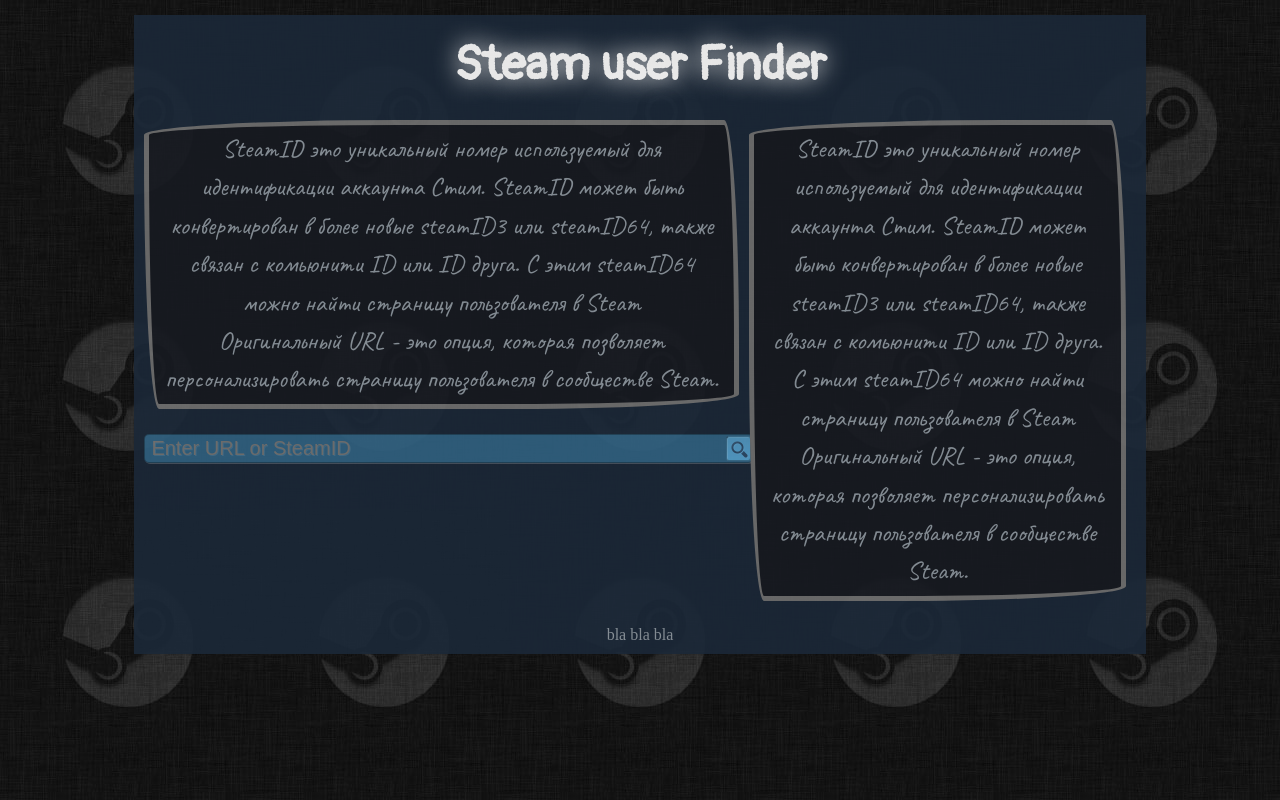
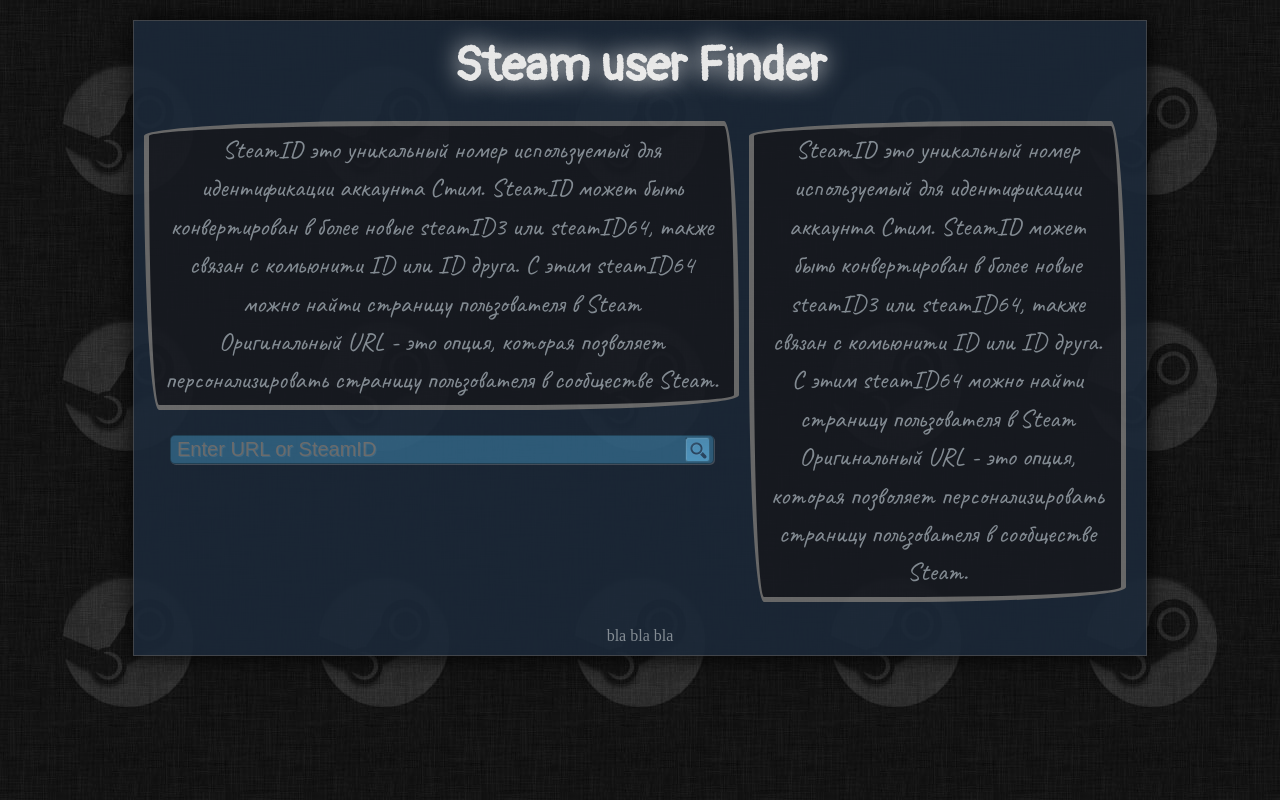
Before and after one commit to JitteryMan/SteamFinder, a Django app: page / in a window 1280 px wide. Run offline with Django 3.2, Linux system fonts and the light colour scheme.

Commit message:
upd 2/3/20

```diff
--- a/SteamID/views.py
+++ b/SteamID/views.py
@@ -17,11 +17,10 @@
         if not find.isnumeric():
             user = User.objects.filter(url=find)
             find = user[0].steam_id if user else get_steamid_from_url(find.lower())
-    if find.isnumeric():
+    if find and find.isnumeric():
         return HttpResponseRedirect(reverse('SteamID:user_detail', args=(find,)))
     else:
         return render(request, 'SteamID/Error-page.html')
-
 
 
 def user_detail(request, steam_id):
@@ -35,4 +34,6 @@
                 user.set_badges(steam.get_badges(steam_id))
                 user.friends_all(steam.get_friends_as_users(steam_id))
                 user.set_games(steam.get_owned_games(steam_id))
+        else:
+            return render(request, 'SteamID/Error-page.html')
     return render(request, 'SteamID/user-details.html', {'user': user})
--- a/static/SteamID/css/template.css
+++ b/static/SteamID/css/template.css
@@ -5,10 +5,14 @@
 
 h1{
     font-family: 'Pangolin', sans-serif;
-    color: #fff;
     font-size: 3em;
     margin: -5px;
     padding: 20px;
+}
+
+h1 a{
+    text-decoration: none;
+    color: #fff;
     text-shadow: 0 0 25px #fff;
 }
 
@@ -24,6 +28,8 @@
     background: #1b2838;
     height: 100%;
     opacity: 0.9;
+    border: 1px solid #464a50;
+    box-shadow: 1px 1px 20px #000;
 }
 
 .content{
@@ -40,23 +46,24 @@
 input#search {
     font-size: 20px;
     border-radius: 5px;
-    width: 100%;
-    float: left;
+    width: 85%;
     text-shadow: 1px 1px 0 rgba(255, 255, 255, 0.1);
     border: 1px solid rgba(0, 0, 0, 0.3);
     box-shadow: 1px 1px 0 rgba(255, 255, 255, 0.2);
     background-color: #316282;
-    padding: 2px 6px;
+    padding: 2px 30px 2px 6px;
 }
 
 input.search-btn {
     background: url("../images/search_icon_btn.png");
+    position: absolute;
     width: 25px;
     height: 25px;
     border-radius: 3px;
     margin: 2px 0 0 -29px;
     border: 1px solid rgba(0, 0, 0, 0.3);
     cursor: pointer;
+    z-index: 1;
 }
 
 .info-block{
--- a/templates/SteamID/Template.html
+++ b/templates/SteamID/Template.html
@@ -8,11 +8,12 @@
     {% load static %}
     <link type="text/css" rel="stylesheet" href="{% static 'SteamID/css/template.css' %}">
     <link href="https://fonts.googleapis.com/css?family=Caveat|Pangolin&display=swap&subset=cyrillic" rel="stylesheet">
+    <link rel="shortcut icon" type="image/png" href="{% static "SteamID/images/steam.ico" %}">
 </head>
 <body>
     <div id="container">
         <div class="align-content-center">
-            <h1>Steam user Finder</h1>
+            <h1><a href="/">Steam user Finder</a></h1>
             <div class="content">
                 {% include 'SteamID/searchbox.html' %}
                 {% block content %}
```
Also changed, not shown: static/SteamID/images/steam.ico (added).
